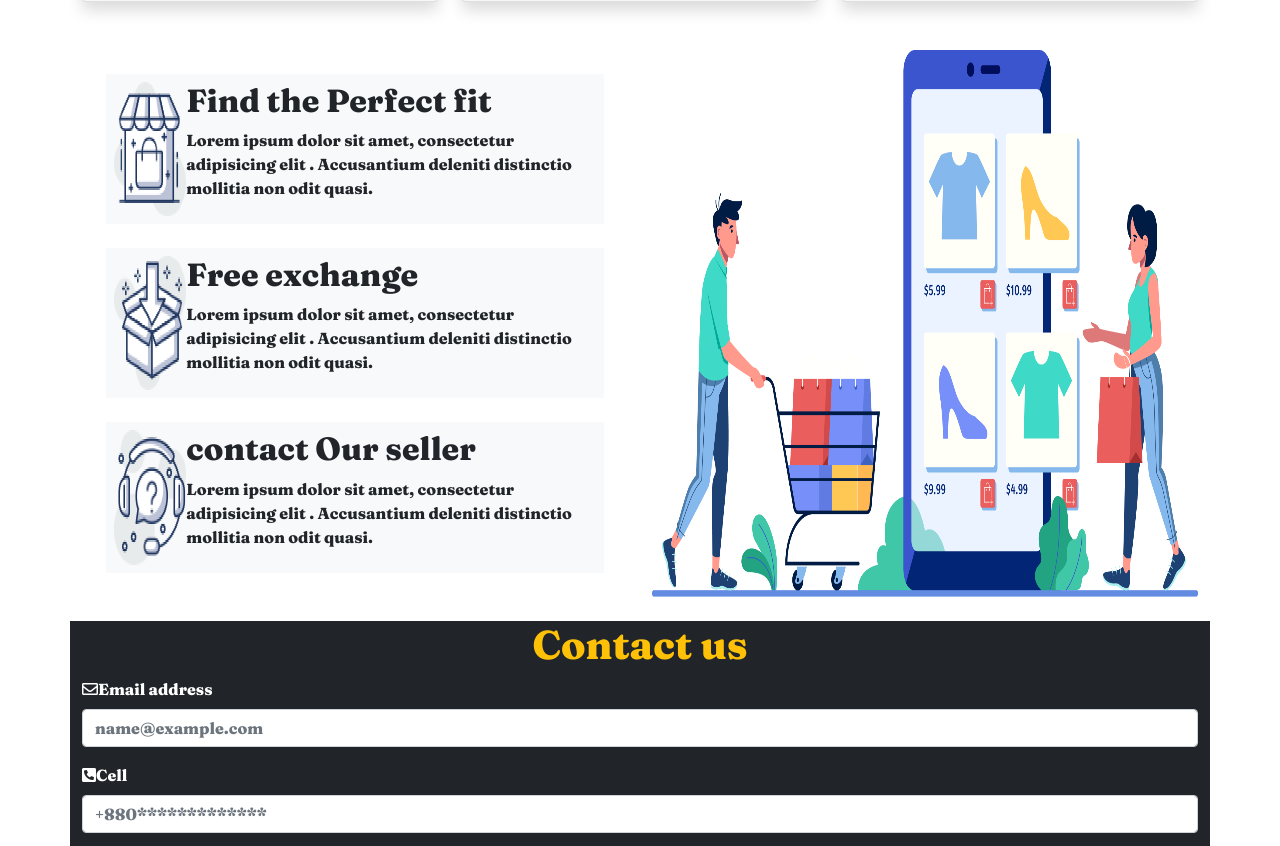
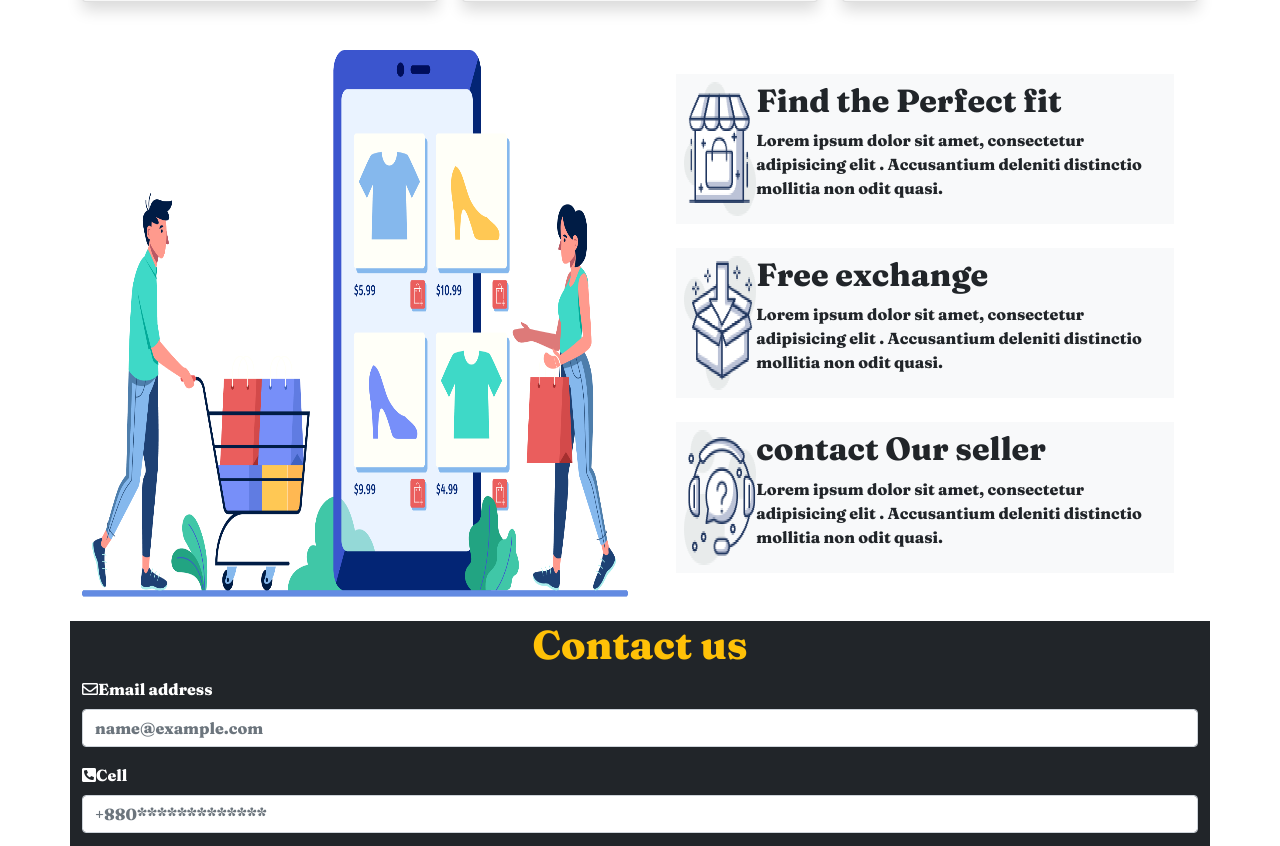
Before and after one commit to Mdmehedihasanrifat/Bootstrap-Ecommerce, a plain HTML site: page index.html in a window 1280 px wide. Shown: the part 2537-3383 px from the top of the page. Drawn offline with Linux system fonts and the light colour scheme.

Commit message:
order added

```diff
--- a/index.html
+++ b/index.html
@@ -277,7 +277,7 @@
 <section class="mt-5">
     <div class="container">
     <div class="row">
-        <div class="col-sm-12 col-md-12 col-lg-6">
+        <div class="col-sm-12 col-md-12 col-lg-6 order-1">
             <div class="d-flex m-4 p-2 bg-light">
                 <img style="width: 15%" src="Logo/image%2012.png">
                 <div>
@@ -309,7 +309,7 @@
 
 
         </div>
-        <div class="col-sm-12 col-md-12 col-lg-6">
+        <div class="col-sm-12 col-md-12 col-lg-6 order-0">
             <img style="width: 100%;height: 100%" src="Logo/XMLID%201.png">
 
         </div>
```
